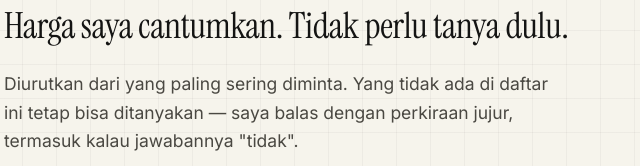
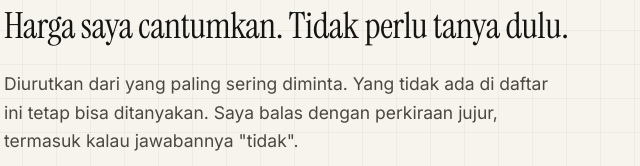
Before and after one commit to jokokrisna066-oss/portfolio-IKONA, a plain HTML site: page index.html in a window 1280 px wide. Shown: the part 786-952 px from the top of the page, 318-958 px from the left. Drawn offline with Linux system fonts and the light colour scheme.

Commit message:
copy: dua sisa em dash & istilah jargon di kartu yang lolos sapuan

```diff
--- a/index.html
+++ b/index.html
@@ -331,7 +331,7 @@ section[id],main[id]{scroll-margin-top:104px}
     <div>
       <h2>Harga saya cantumkan. Tidak perlu tanya dulu.</h2>
       <p class="lede" style="margin-bottom:8px">Diurutkan dari yang paling sering diminta. Yang tidak ada di daftar ini
-        tetap bisa ditanyakan — saya balas dengan perkiraan jujur, termasuk kalau jawabannya "tidak".</p>
+        tetap bisa ditanyakan. Saya balas dengan perkiraan jujur, termasuk kalau jawabannya "tidak".</p>
 
       <div class="svc">
         <div class="svc-row">
```
